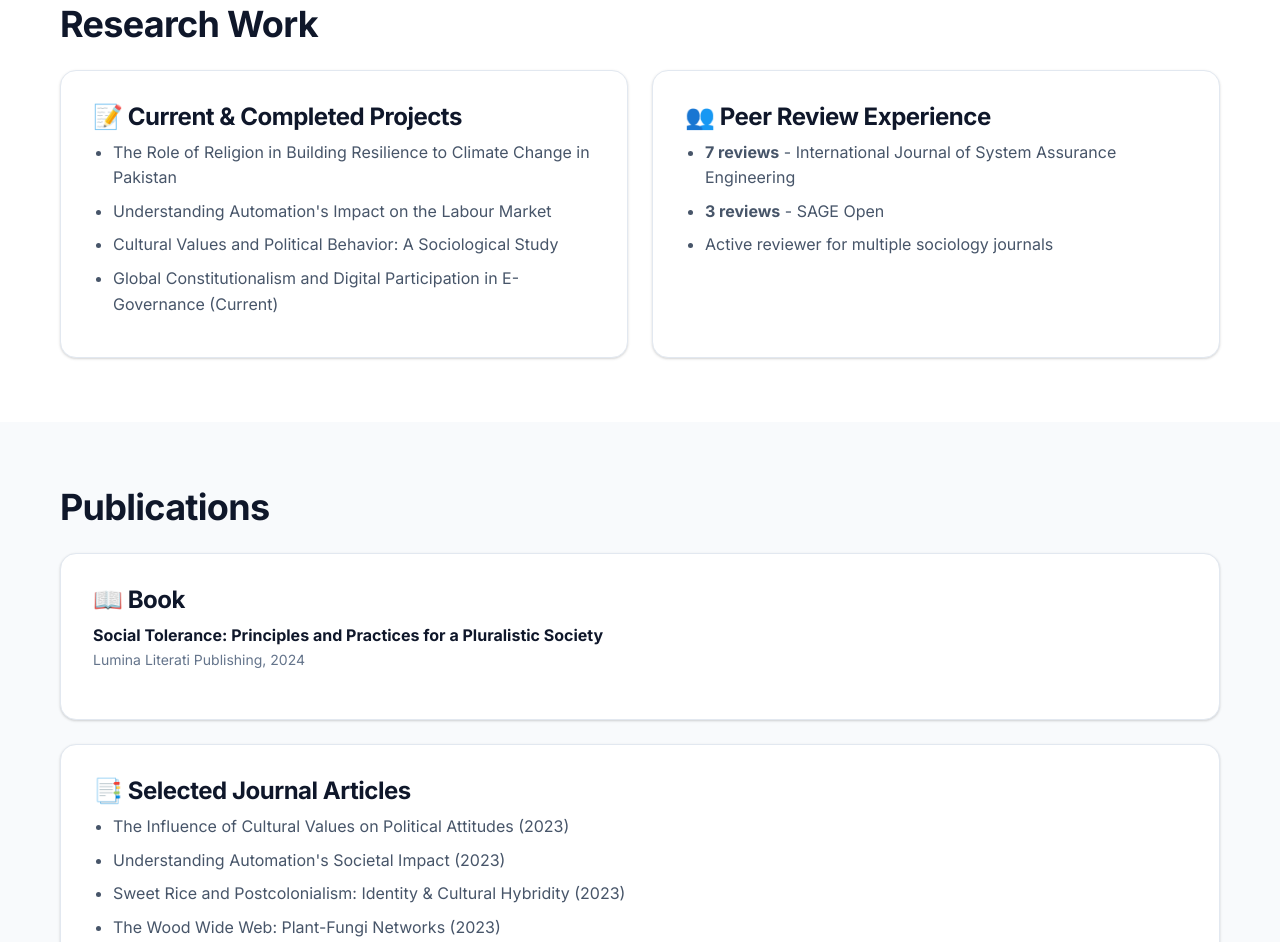
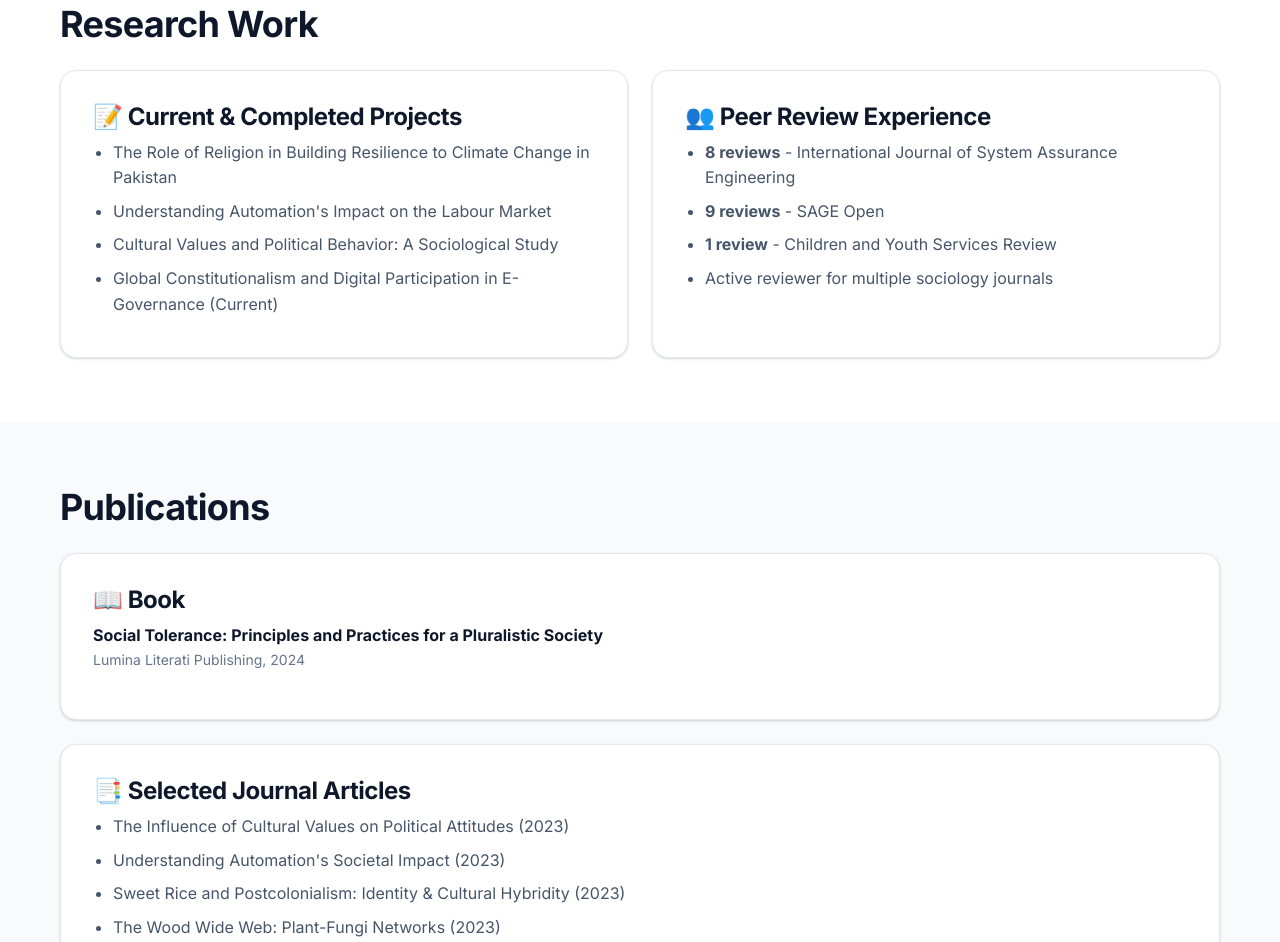
Before and after one commit to touseefeli/touseefeli.github.io, a plain HTML site: page index.html in a window 1280 px wide. Shown: the part 2445-3387 px from the top of the page. Drawn offline with nearby package versions, Linux system fonts and the light colour scheme.

Commit message:
Update index.html

```diff
--- a/index.html
+++ b/index.html
@@ -897,8 +897,10 @@
           <div class="card">
             <h3>👥 Peer Review Experience</h3>
             <ul>
-              <li><strong>7 reviews</strong> - International Journal of System Assurance Engineering</li>
-              <li><strong>3 reviews</strong> - SAGE Open</li>
+              <li><strong>8 reviews</strong> - International Journal of System Assurance Engineering</li>
+              <li><strong>9 reviews</strong> - SAGE Open</li>
+              <li><strong>1 review</strong> - Children and Youth Services Review</li>
+
               <li>Active reviewer for multiple sociology journals</li>
             </ul>
           </div>
```
